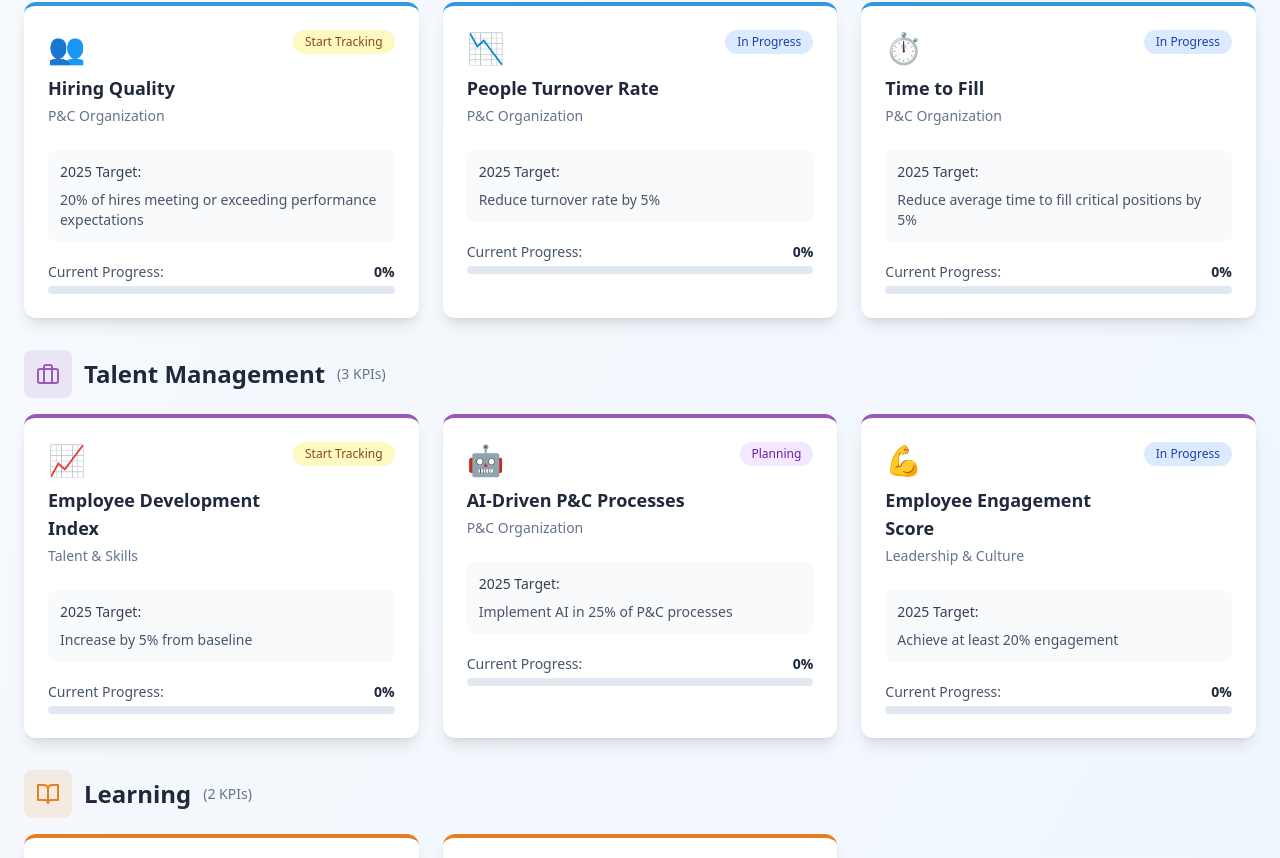
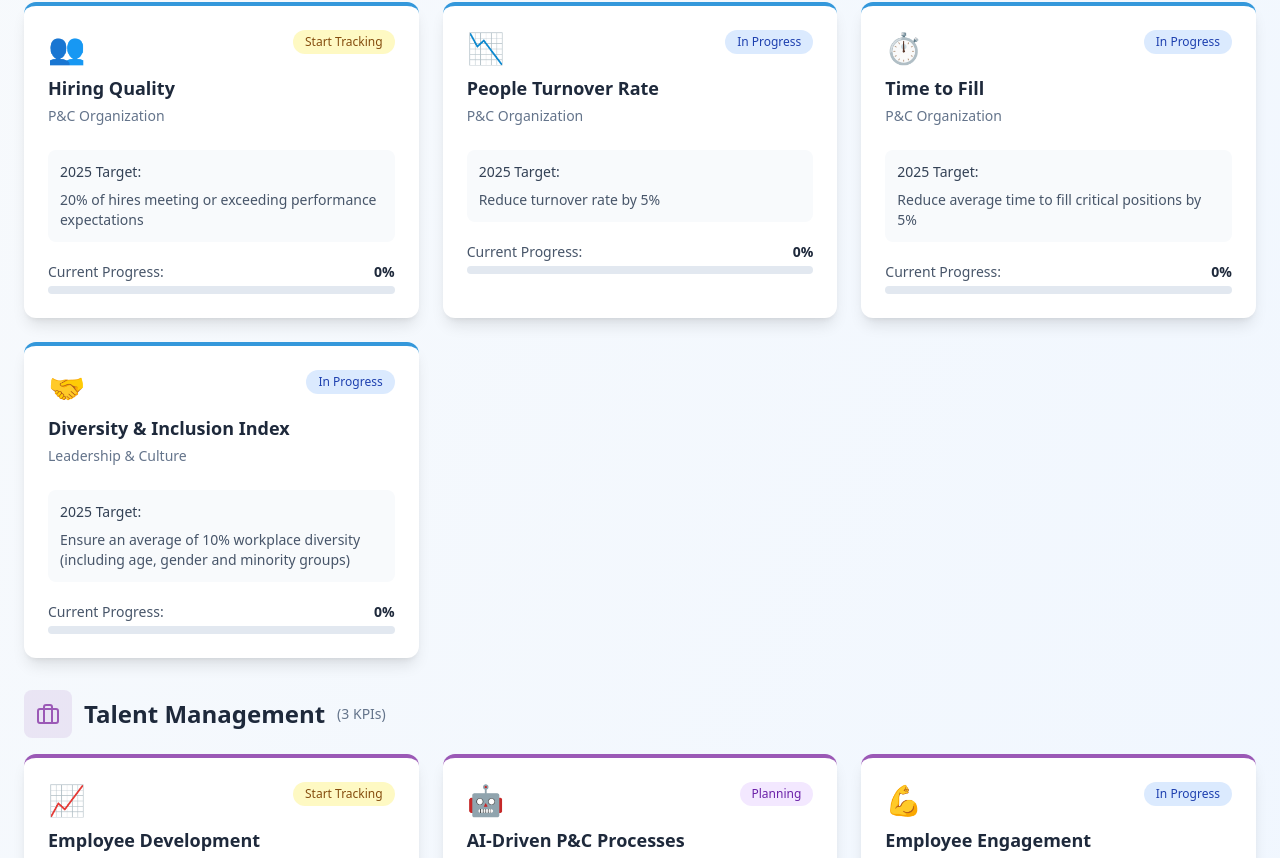
Before and after one commit to FahadHassan315/hr-kpi-dashboard, a React app in the folder hr-kpi-dashboard/: page / in a window 1280 px wide. Shown: the part 738-1596 px from the top of the page. Built offline with nearby package versions, Linux system fonts and the light colour scheme; the HTML template or start-up script is replaced by a standard one.

Commit message:
Add Diversity & Inclusion KPI to dashboard

```diff
--- a/hr-kpi-dashboard/src/App.jsx
+++ b/hr-kpi-dashboard/src/App.jsx
@@ -36,6 +36,16 @@ const HRKPIDashboard = () => {
       targetValue: 5,
       status: 'In Progress',
       icon: '⏱️'
+    },
+    {
+      companyPillar: 'Talent Acquisition',
+      hrPillar: 'Leadership & Culture',
+      kpi: 'Diversity & Inclusion Index',
+      target: 'Ensure an average of 10% workplace diversity (including age, gender and minority groups)',
+      currentValue: 0,
+      targetValue: 10,
+      status: 'In Progress',
+      icon: '🤝'
     },
     // Talent Management Pillar
     {
@@ -218,6 +228,7 @@ const HRKPIDashboard = () => {
         </div>
 
         {/* KPI Cards grouped by Pillar */}
+        <div>
         {selectedPillar === 'all' ? (
           // Show all pillars with their KPIs
           Object.keys(pillarColors).map((pillar) => {
@@ -358,6 +369,7 @@ const HRKPIDashboard = () => {
             </div>
           </div>
         )}
+        </div>
 
         {/* Implementation Guide */}
         <div className="bg-white rounded-xl shadow-lg p-6 mt-6">
```
